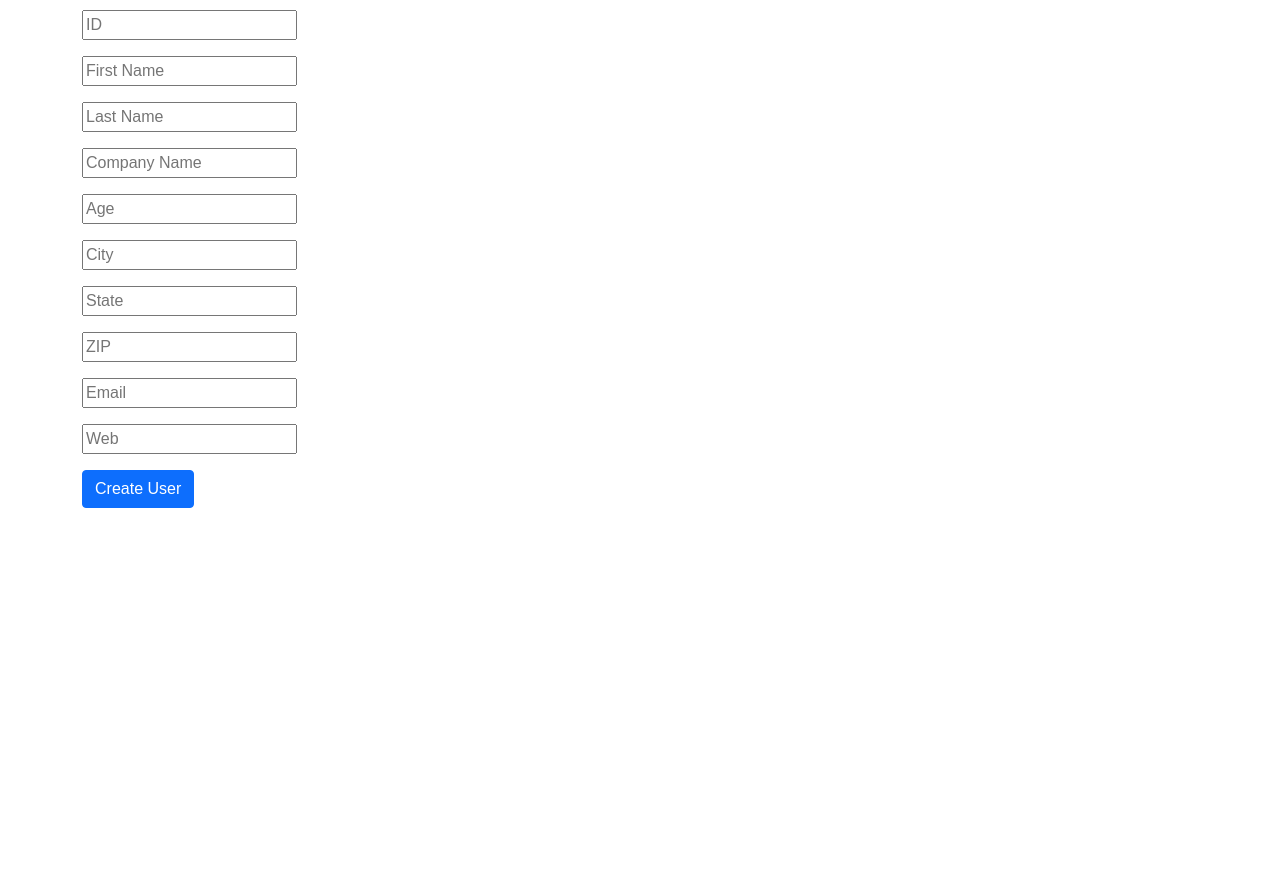
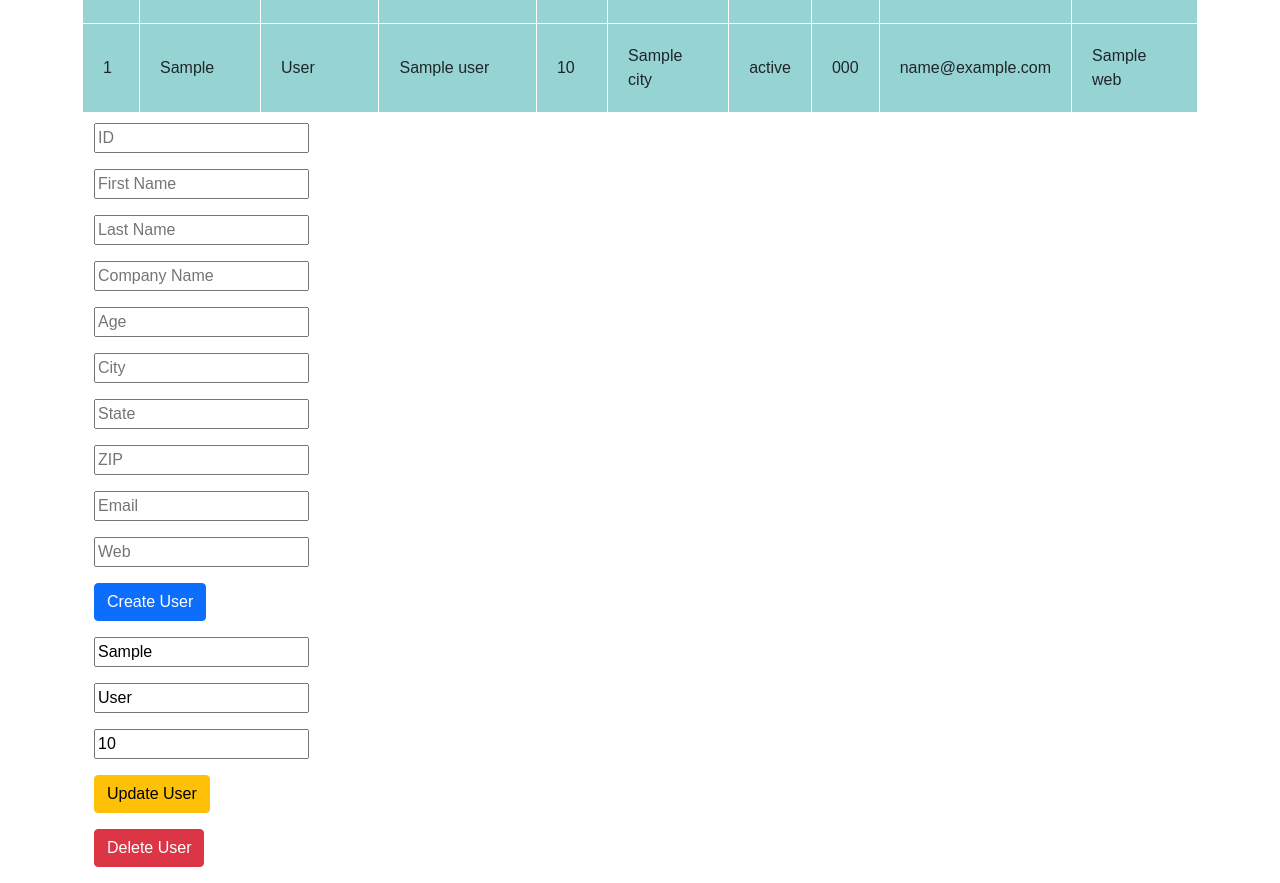
Before and after one commit to piyushsinghoffice/Flask-Restful, a Flask app: page /api/users/1 in a window 1280 px wide. Shown: the part 112-995 px from the top of the page. Before the commit the page ends 620 px from the top, so only its background shows below. Run offline with Flask 2, Linux system fonts and the light colour scheme; a database or web service that is not in the repository returns one stand-in record (values such as "Sample title").

Commit message:
final commit

```diff
--- a/app.py
+++ b/app.py
@@ -2,7 +2,7 @@ from flask import Flask, render_template, request, Response, redirect
 from flask_sqlalchemy import SQLAlchemy
 import pymongo
 import json
-import re
+from bson.objectid import ObjectId
 
 app = Flask(__name__)
 
@@ -60,7 +60,7 @@ def main():
         except:
             response_message("cannot find users", 500)
 
-@app.route("/", methods=["POST"])
+@app.route("/api/users/", methods=["POST"])
 def post_form_data():
     try:
         # args = request.args
@@ -86,13 +86,41 @@ def post_form_data():
         response_message("cannot create user", 500)
         return redirect('/api/users/')
 
-@app.route("/api/users/<int:_id>")
-def findID(_id):
-    data = list(db.users.find({"id": _id}))
-    for user in data:
-        user["_id"] = str(user["_id"])
-    response_message("found user", 200)
-    return render_template("index.html", User_id=data)
+@app.route("/api/users/<int:idx>")
+def find_id(idx):
+    try:
+        data = list(db.users.find({"id": idx}))
+        for user in data:
+            user["_id"] = str(user["_id"])
+        response_message("found user", 200)
+    except Exception as ex:
+        print(ex)
+        response_message("cannot find id", 500)
+    return render_template("index.html", userData=data)
+
+@app.route("/api/users/<int:idx>", methods=["POST","PATCH"])
+def update_user(idx):
+    try:
+        db.users.update_one({"id": idx}, {"$set":{
+                                                    "first_name": request.form["update_first_name"],
+                                                    "last_name": request.form["update_last_name"],
+                                                    "age": request.form["update_age"],
+                                                }})
+        response_message("found user", 200)
+    except Exception as ex:
+        print(ex)
+        response_message("cannot find id", 500)
+    return redirect(f"/api/users/{idx}")
+
+@app.route("/api/users/<int:idx>", methods=["POST","DELETE"])
+def delete_user(idx):
+    try:
+        db.users.delete_one({"id": idx})
+        response_message("Successfully deleted user", 200)
+    except Exception as ex:
+        print(ex)
+        response_message("Sorry cannot delete user", 500)
+    return redirect(f"/api/users/{idx}")
 
 if __name__ == "__main__":
     app.run(port=80, debug=True)
--- a/templates/index.html
+++ b/templates/index.html
@@ -30,6 +30,7 @@
     </tr>
     {% endfor %}
   </table>
+  <div class="container">
     <form action="/" method="post">
       <div class="mb-3">
         <input type="text" placeholder="ID" name="id" />
@@ -67,4 +68,42 @@
     </form>
   </div>
 
+  <div class="container">
+    {% for user in userData %}
+    <form action="/api/users/{{user.id}}" method="post">
+      <div class="mb-3">
+        <input type="text" placeholder="First Name" name="update_first_name" value="{{user.first_name}}" />
+      </div>
+      <div class="mb-3">
+        <input type="text" placeholder="Last Name" name="update_last_name" value={{user.last_name}} />
+      </div>
+      <div class="mb-3">
+        <input type="text" placeholder="Age" name="update_age" value={{user.age}} />
+
+      </div>
+      <div class="mb-3">
+        <button class="btn btn-warning">Update User</button>
+      </div>
+    </form>
+    {% endfor %}
+  </div>
+  <div class="container">
+    {% for user in userData %}
+    <script>
+      function deleteID() {
+        $.ajax({
+          url: '/api/users/{{user.id}}',
+          methods: 'DELETE',
+        });
+      }
+    </script>
+    <form action="/api/users/{{user.id}}" method="post">
+      <div class="mb-3">
+        <button class="btn btn-danger" onclick="deleteID()">Delete User</button>
+      </div>
+    </form>
+    {% endfor %}
+  </div>
+</div>
+
 {% endblock %}
```
Also changed, not shown: templates/layout.html (+8 -10 lines). Lines whose indentation alone changed are shown as unchanged.
